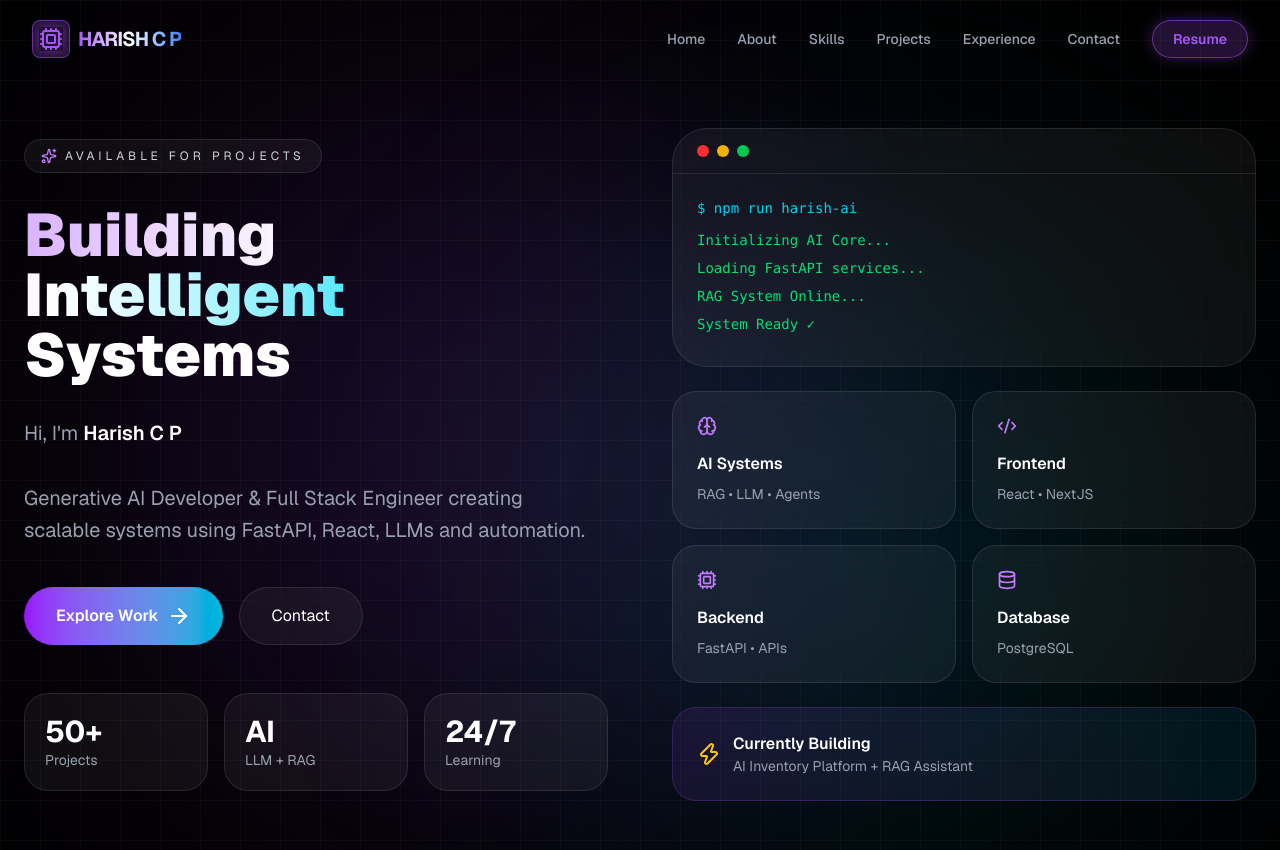
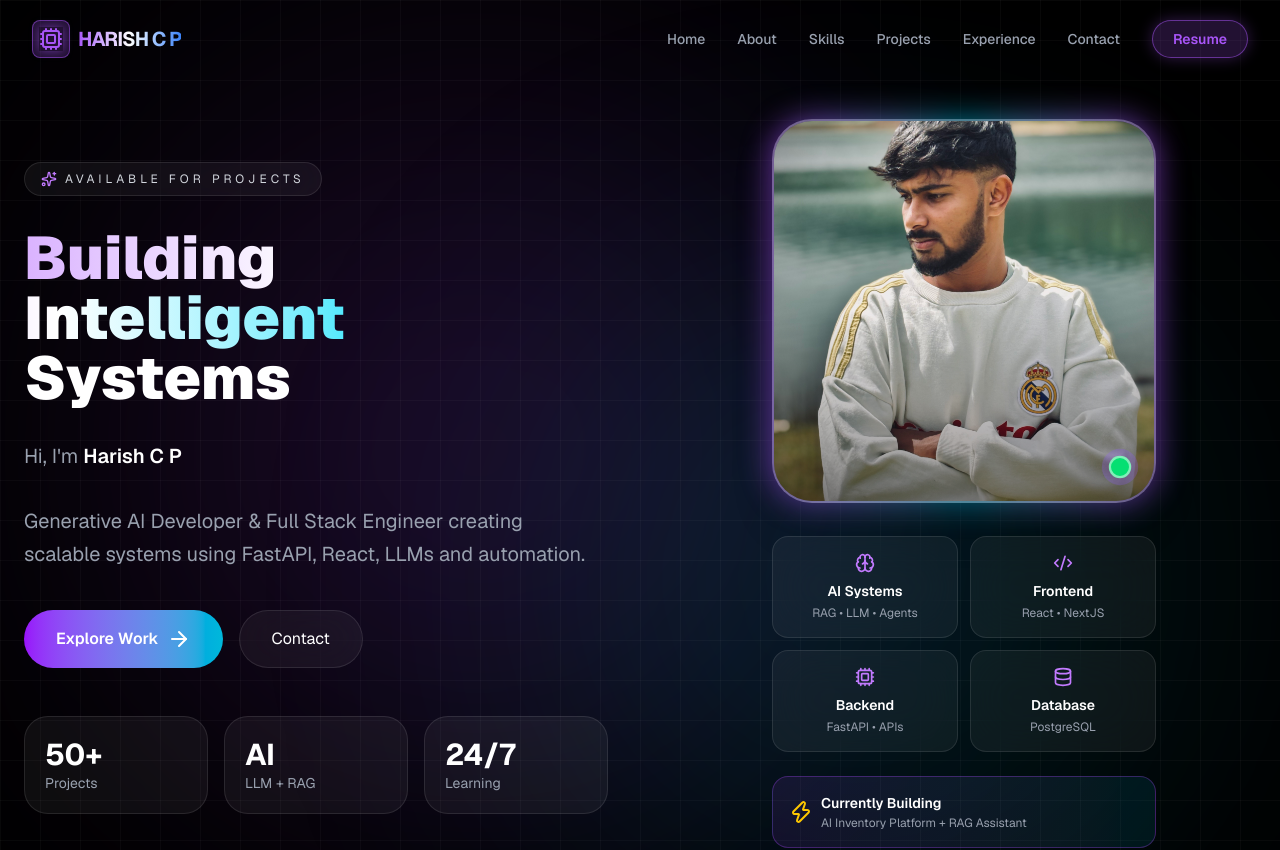
Before and after one commit to Harishnlmt/harish-portfolio, a Next.js app: page / in a window 1280 px wide. Shown: the top 850 px of the page. Built offline with nearby package versions, Linux system fonts and the light colour scheme.

Commit message:
Integrate profile image in hero section with professional animations and glass morphism design

```diff
--- a/src/components/Hero.tsx
+++ b/src/components/Hero.tsx
@@ -1,6 +1,7 @@
 'use client';
 
 import React, { useEffect, useState } from 'react';
+import Image from 'next/image';
 import { motion } from 'framer-motion';
 import {
   Sparkles,
@@ -217,86 +218,108 @@ Learning
 
 
 
-{/* RIGHT */}
+{/* RIGHT - PROFILE IMAGE */}
 
 <motion.div
 initial={{opacity:0,x:50}}
 animate={{opacity:1,x:0}}
-className="space-y-6"
+className="flex flex-col items-center gap-6"
 >
 
+{/* PROFILE IMAGE WITH ANIMATED BORDER */}
 
-{/* TERMINAL */}
+<motion.div
+animate={{
+  y: [0, -10, 0],
+}}
+transition={{
+  repeat: Infinity,
+  duration: 4,
+  ease: "easeInOut"
+}}
+className="relative w-full max-w-sm"
+>
 
-<div className="rounded-[35px] border border-white/10 bg-white/5 backdrop-blur-2xl overflow-hidden">
+{/* Animated gradient border container */}
 
-<div className="border-b border-white/10 px-6 py-4 flex gap-2">
+<div className="absolute inset-0 bg-gradient-to-r from-purple-500 via-cyan-500 to-purple-500 rounded-[40px] p-1 opacity-75 blur-lg animate-pulse"/>
 
-<div className="w-3 h-3 rounded-full bg-red-500"/>
-<div className="w-3 h-3 rounded-full bg-yellow-500"/>
-<div className="w-3 h-3 rounded-full bg-green-500"/>
+{/* Glass morphism frame */}
+
+<div className="relative rounded-[40px] overflow-hidden backdrop-blur-2xl border-2 border-white/20 bg-gradient-to-br from-white/10 to-white/5 shadow-2xl">
+
+{/* Image wrapper */}
+
+<div className="relative w-full aspect-square overflow-hidden">
+
+<Image
+src="/harish.jpeg"
+alt="Harish C P"
+fill
+className="object-cover"
+priority
+/>
+
+{/* Overlay gradient */}
+
+<div className="absolute inset-0 bg-gradient-to-t from-black/40 via-transparent to-transparent"/>
 
 </div>
 
-<div className="p-6 font-mono text-sm">
+{/* Status indicator */}
 
-<div className="text-cyan-400 mb-3">
-
-$ npm run harish-ai
+<motion.div
+animate={{
+  scale: [1, 1.2, 1],
+  boxShadow: [
+    "0 0 0 0 rgba(139, 92, 246, 0.7)",
+    "0 0 0 10px rgba(139, 92, 246, 0)",
+    "0 0 0 0 rgba(139, 92, 246, 0)"
+  ]
+}}
+transition={{
+  repeat: Infinity,
+  duration: 2
+}}
+className="absolute bottom-6 right-6 w-5 h-5 bg-green-400 rounded-full border-2 border-white/50"
+/>
 
 </div>
 
-{bootMessages
-.slice(0,visible)
-.map((item)=>(
-
-<motion.div
-key={item}
-initial={{opacity:0}}
-animate={{opacity:1}}
-className="text-green-400 mb-2"
->
-
-{item}
-
 </motion.div>
 
-))}
 
-</div>
+{/* Skills grid below image */}
 
-</div>
-
-
-
-{/* GRID */}
-
-<div className="grid grid-cols-2 gap-4">
+<div className="grid grid-cols-2 gap-3 w-full max-w-sm">
 
 {cards.map((item,index)=>(
 
 <motion.div
 key={item.title}
+initial={{opacity:0,y:20}}
+animate={{opacity:1,y:0}}
+transition={{delay:0.1*index}}
 whileHover={{
 scale:1.05,
 y:-5
 }}
-className="rounded-3xl p-6 bg-white/5 border border-white/10 backdrop-blur-xl"
+className="rounded-2xl p-4 bg-white/5 border border-white/10 backdrop-blur-xl text-center"
 >
 
-<div className="mb-4 text-purple-400">
+<div className="mb-2 text-purple-400 flex justify-center">
 
 {item.icon}
 
 </div>
 
-<h2 className="font-semibold">
+<h2 className="font-semibold text-sm">
 
 {item.title}
 
 </h2>
 
-<p className="text-sm text-gray-400 mt-2">
+<p className="text-xs text-gray-400 mt-1">
 
 {item.desc}
 
@@ -309,21 +332,28 @@ className="rounded-3xl p-6 bg-white/5 border border-white/10 backdrop-blur-xl"
 </div>
 
 
-<div className="rounded-3xl border border-purple-500/20 bg-gradient-to-r from-purple-500/10 to-cyan-500/10 p-6">
+{/* Currently building card */}
 
-<div className="flex items-center gap-3">
+<motion.div
+initial={{opacity:0,y:20}}
+animate={{opacity:1,y:0}}
+transition={{delay:0.4}}
+className="w-full max-w-sm rounded-2xl border border-purple-500/30 bg-gradient-to-r from-purple-500/10 to-cyan-500/10 p-4"
+>
 
-<Zap className="text-yellow-400"/>
+<div className="flex items-center gap-2">
+
+<Zap className="text-yellow-400 flex-shrink-0"/>
 
 <div>
 
-<h3 className="font-semibold">
+<h3 className="font-semibold text-sm">
 
 Currently Building
 
 </h3>
 
-<p className="text-gray-400 text-sm">
+<p className="text-gray-400 text-xs mt-0.5">
 
 AI Inventory Platform + RAG Assistant
 
@@ -333,7 +363,7 @@ AI Inventory Platform + RAG Assistant
 
 </div>
 
-</div>
+</motion.div>
 
 
 </motion.div>
```
